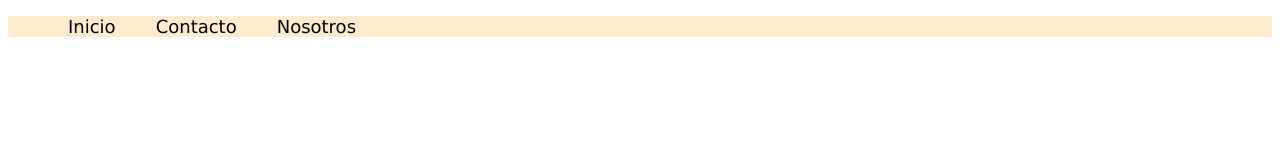
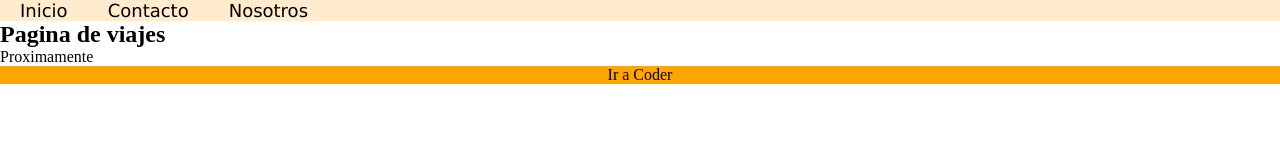
Before and after one commit to Leandro9485/prueba-mood, a plain HTML site: page index.html in a window 1280 px wide. Drawn offline with Linux system fonts and the light colour scheme.

Commit message:
Footer terminado

```diff
--- a/css/style.css
+++ b/css/style.css
@@ -1,3 +1,7 @@
+* {margin: 0%;
+    padding: 0%;
+    box-sizing: border-box;}
+
 header {background-color: orange}
 
 header nav {background-color: blanchedalmond;}
@@ -12,3 +16,10 @@ header nav ul {
         margin: 20px;
         font-size: large;
         font-family: Verdana, Geneva, Tahoma, sans-serif;}
+
+        footer{background-color: orange;
+            text-align: center;}
+
+        a {text-decoration: none;
+        color: black;
+        }
--- a/index.html
+++ b/index.html
@@ -20,5 +20,12 @@
         </nav>
     </header>
 
+    <section>
+        <h1> Pagina de viajes </h1>
+        <p> Proximamente </p>
+    </section>
+
+    <footer> <a href="https://www.coderhouse.com/" target="_blank">Ir a Coder</a> </footer>
+
 </body>
 </html>
```
